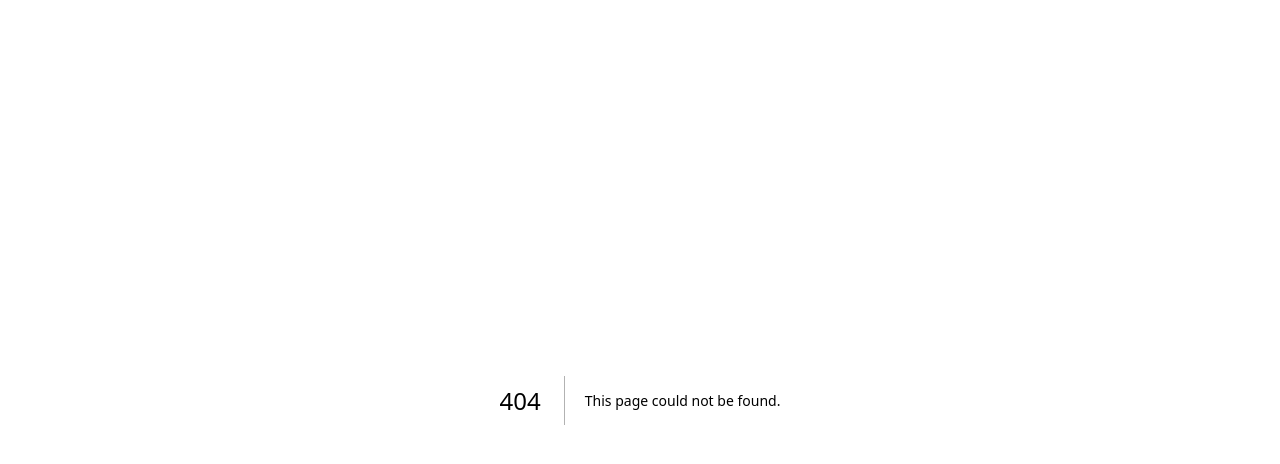
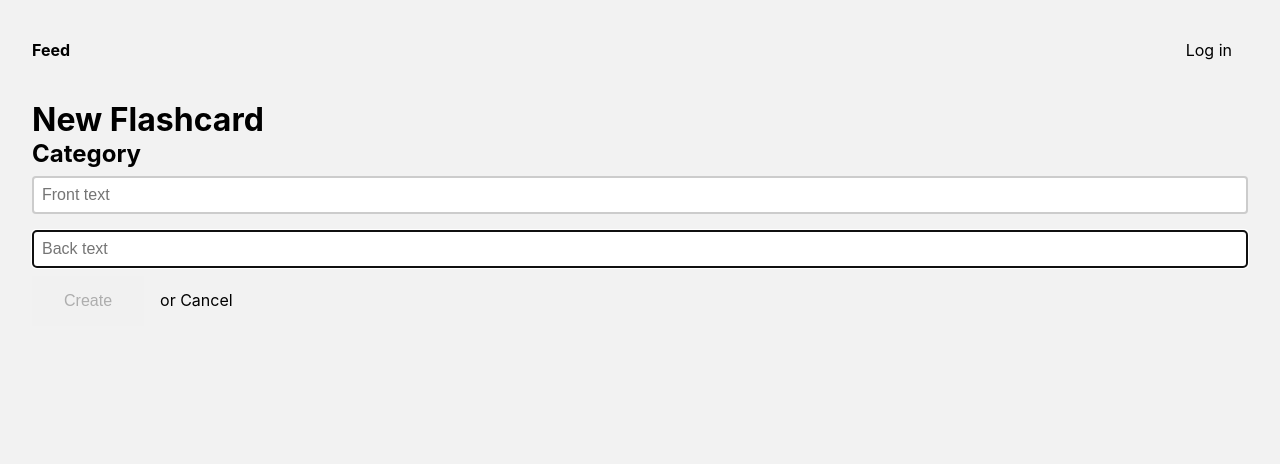
Before and after one commit to dominiquecuevas/flashcards-deploy, a Next.js app: page /create in a window 1280 px wide. Before the commit this address had no page. Shown: the top 464 px of the page. Built offline with nearby package versions, Linux system fonts and the light colour scheme; no server answers.

Commit message:
Post request to add a flashcard and Get request for category

```diff
--- /dev/null
+++ b/src/pages/api/get/index.ts
@@ -0,0 +1,20 @@
+import { getServerSession } from "next-auth/next"
+import prisma from '../../../../lib/prisma';
+import { authOptions } from "@/pages/api/auth/[...nextauth]";
+import { NextApiRequest, NextApiResponse } from "next/types";
+
+export default async function handle(req: NextApiRequest, res: NextApiResponse) {
+  const query = req.query;
+  const { category } = query
+  const session = await getServerSession(req, res, authOptions);
+  if ( session === null ) {
+    return res.status(401).json([])
+  }
+  const feed = await prisma.flashcard.findMany({
+    where: {
+      category: String(category),
+      creator: session?.user
+    }
+  })
+  res.status(200).json(feed)
+}
--- /dev/null
+++ b/src/pages/api/post/index.ts
@@ -0,0 +1,20 @@
+import { getServerSession } from "next-auth/next"
+import prisma from '../../../../lib/prisma';
+import { authOptions } from "@/pages/api/auth/[...nextauth]";
+
+export default async function handle(req, res) {
+  const { sideA, sideAType, sideB, sideBType, category } = req.body;
+  const session = await getServerSession(req, res, authOptions);
+
+  const result = await prisma.flashcard.create({
+    data: {
+      sideA: sideA,
+      sideAType: sideAType,
+      sideB: sideB,
+      sideBType: sideBType,
+      category: category,
+      creator: { connect: { email: session?.user?.email } },
+    },
+  });
+  res.json(result);
+}
--- /dev/null
+++ b/src/pages/create.tsx
@@ -0,0 +1,85 @@
+import React, { useState } from 'react';
+import Layout from '../components/Layout';
+import Router from 'next/router';
+
+const Draft: React.FC = () => {
+  // TODO: add props category sideAType, sideBType
+  const [sideA, setSideA] = useState('');
+  const [sideB, setSideB] = useState('');
+  const sideAType = 'fr'
+  const sideBType = 'en'
+  const category = 'French'
+  const submitData = async (e: React.SyntheticEvent) => {
+    e.preventDefault();
+    try {
+      const body = { sideA, sideB, sideAType, sideBType, category };
+      await fetch('/api/post', {
+        method: 'POST',
+        headers: { 'Content-Type': 'application/json' },
+        body: JSON.stringify(body),
+      });
+      await Router.push('/');
+    } catch (error) {
+      console.error(error);
+    }
+  };
+
+  return (
+    <Layout>
+      <div>
+        <form onSubmit={submitData}>
+          <h1>New Flashcard</h1>
+          <h2>Category</h2>
+          <input
+            autoFocus
+            onChange={(e) => setSideA(e.target.value)}
+            placeholder="Front text"
+            type="text"
+            value={sideA}
+          />
+          <input
+            autoFocus
+            onChange={(e) => setSideB(e.target.value)}
+            placeholder="Back text"
+            type="text"
+            value={sideB}
+          />
+          <input disabled={!sideA || !sideB} type="submit" value="Create" />
+          <a className="back" href="#" onClick={() => Router.push('/')}>
+            or Cancel
+          </a>
+        </form>
+      </div>
+      <style jsx>{`
+        .page {
+          background: var(--geist-background);
+          padding: 3rem;
+          display: flex;
+          justify-content: center;
+          align-items: center;
+        }
+
+        input[type='text'],
+        textarea {
+          width: 100%;
+          padding: 0.5rem;
+          margin: 0.5rem 0;
+          border-radius: 0.25rem;
+          border: 0.125rem solid rgba(0, 0, 0, 0.2);
+        }
+
+        input[type='submit'] {
+          // background: #ececec;
+          border: 0;
+          padding: 1rem 2rem;
+        }
+
+        .back {
+          margin-left: 1rem;
+        }
+      `}</style>
+    </Layout>
+  );
+};
+
+export default Draft;
--- a/src/styles/globals.css
+++ b/src/styles/globals.css
@@ -117,8 +117,8 @@ body {
 
 .flashcard {
   background-color: transparent;
-  width: 300px;
-  height: 200px;
+  width: 200px;
+  height: 150px;
   perspective: 1000px;
 }
 
@@ -133,6 +133,9 @@ body {
 
 
 .flashcard-sideA, .flashcard-sideB {
+  display: flex;
+  justify-content: center;
+  align-items: center;
   position: absolute;
   width: 100%;
   height: 100%;
@@ -144,7 +147,7 @@ body {
   backface-visibility: hidden;
 }
 
-.flashcard-sideA:hover {
+.flashcard:hover {
   transform: translate(3px, -3px);
   transition: 300ms;
 }
```
Also changed, not shown: src/pages/category/[category].tsx (added, +64 -0 lines).
